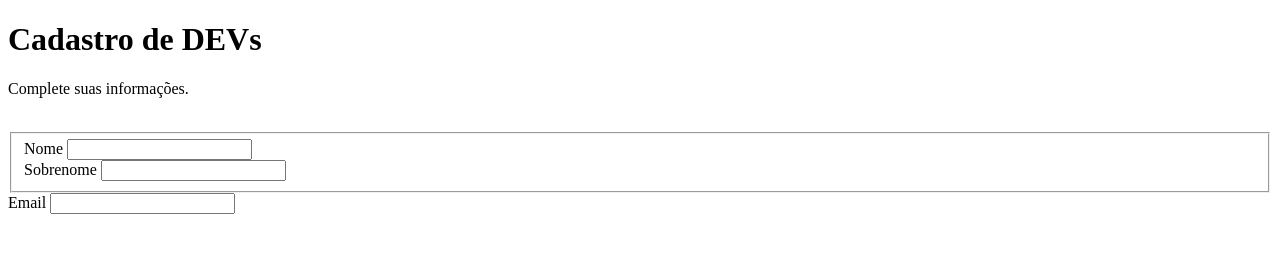
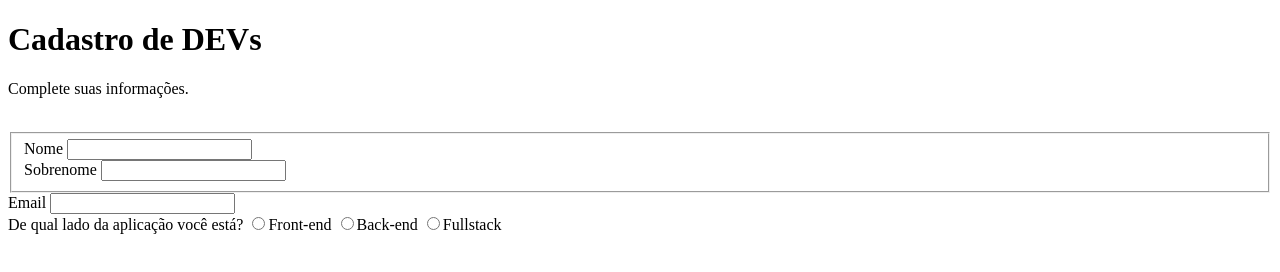
Before and after one commit to esteroliver/Formulario-em-HTML-e-CSS, a plain HTML site: page Codigo/codigo.html in a window 1280 px wide. Drawn offline with Linux system fonts and the light colour scheme.

Commit message:
Adição de opções

```diff
--- a/Codigo/codigo.html
+++ b/Codigo/codigo.html
@@ -19,7 +19,7 @@
                 <input type="text" name="nome" id="nome">
             </div>
             <div>
-                <Label>Sobrenome</Label>
+                <label>Sobrenome</label>
                 <input type="text" nome="sobrenome" id="sobrenome">
             </div>
         </fieldset>
@@ -28,7 +28,18 @@
             <label>Email</label>
             <input type="email" nome="email" id="email">
         </div>
-
+        <div>
+            <label>De qual lado da aplicação você está?</label>
+            <label>
+                <input type="radio" name="devweb" value="frontend">Front-end
+            </label>
+            <label>
+                <input type="radio" name="devweb" value="backend">Back-end
+            </label>
+            <label>
+                <input type="radio" name="devweb" value="fullstack">Fullstack
+            </label>
+        </div>
     </form>
 </body>
 </html>
```
